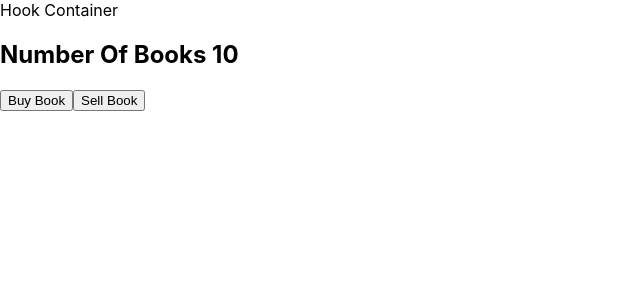
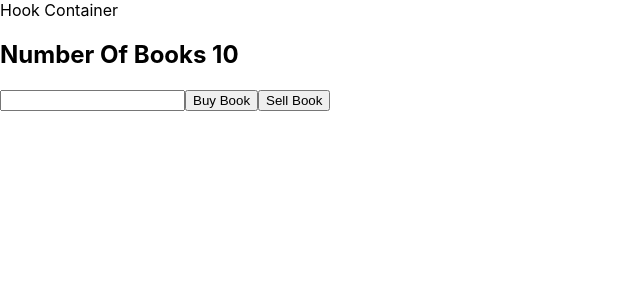
Before and after one commit to avisek123/React-Redux, a React (Create React App) app: page / in a window 1280 px wide. Shown: the top 300 px of the page, without its empty margins (0-640 px from the left). Built offline with nearby package versions, Linux system fonts and the light colour scheme.

Commit message:
payload added

```diff
--- a/src/components/HookBookContainer.js
+++ b/src/components/HookBookContainer.js
@@ -2,14 +2,20 @@ import React from "react";
 import { useSelector, useDispatch } from "react-redux";
 import { buyBook, sellBook } from "../redux";
 function HookBookContainer() {
+  const [input, setInput] = React.useState("");
   const numberOfBooks = useSelector((state) => state.numberOfBooks);
   const dispatch = useDispatch();
   return (
     <div>
       Hook Container
       <h2>Number Of Books {numberOfBooks}</h2>
-      <button onClick={() => dispatch(buyBook())}>Buy Book</button>
-      <button onClick={() => dispatch(sellBook())}>Sell Book</button>
+      <input
+        type="text"
+        value={input}
+        onChange={(e) => setInput(e.target.value)}
+      />
+      <button onClick={() => dispatch(buyBook(input))}>Buy Book</button>
+      <button onClick={() => dispatch(sellBook(input))}>Sell Book</button>
     </div>
   );
 }
--- a/src/redux/action/bookAction.js
+++ b/src/redux/action/bookAction.js
@@ -1,13 +1,14 @@
-import axios from "axios";
+// import axios from "axios";
 // create Type
 
 export const BUY_BOOK = "BUY_BOOK";
 export const SELL_BOOK = "SELL_BOOK";
 
 // create action
-export const buyBook = () => {
+export const buyBook = (number) => {
   return {
     type: BUY_BOOK,
+    payload:number
   };
 };
 // action num ber 2
--- a/src/redux/reducer/bookReducer.js
+++ b/src/redux/reducer/bookReducer.js
@@ -11,12 +11,12 @@ const bookReducer = (state = intialState, action) => {
     case BUY_BOOK:
       return {
         ...state,
-        numberOfBooks: state.numberOfBooks - 1,
+        numberOfBooks: state.numberOfBooks - parseFloat(action.payload),
       };
     case SELL_BOOK:
       return {
         ...state,
-        numberOfBooks: state.numberOfBooks + 1,
+        numberOfBooks: state.numberOfBooks + action.payload,
       };
     default:
       return state;
```
